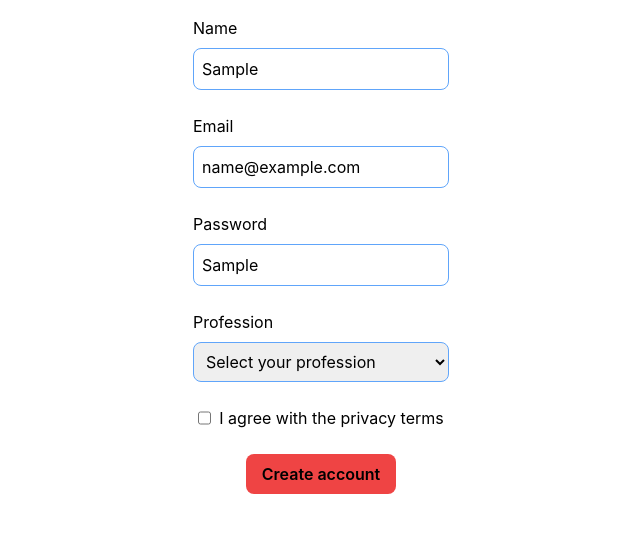
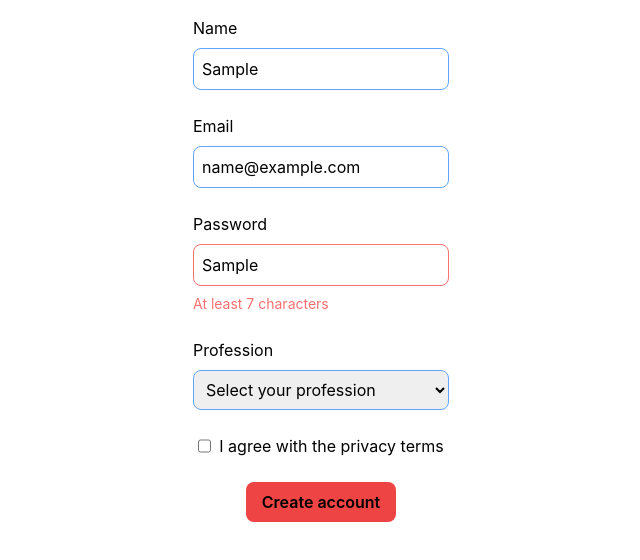
Before and after one commit to Braulin96/JavaScriptPratice, a React (Create React App) app: page / in a window 1280 px wide. Both pictures are taken after typing "Sample", "name@example.com", "Sample" into the empty fields and a click on the button "Create account". Shown: the top 560 px of the page, without its empty margins (319-959 px from the left). Built offline with nearby package versions, Linux system fonts and the light colour scheme.

Commit message:
added a error required in password

```diff
--- a/src/components/jbCole/HookForm.js
+++ b/src/components/jbCole/HookForm.js
@@ -17,7 +17,7 @@ const HookForm = () => {
           className={`outline-none border p-2 rounded-lg w-64 ${ errors?.name ? 'border-red-400' : 'border-blue-400 '}`}
           type="text"
           placeholder="Insert your name..."
-          {...register("name", {required: true})}
+          {...register("name", { required: true })}
         />
         { errors?.name?.type === 'required' ? <p className="text-sm text-red-400">Name is required</p> : ''}
       </div>
@@ -27,18 +27,20 @@ const HookForm = () => {
           className="border-blue-400 outline-none border p-2 rounded-lg w-64"
           type="text"
           placeholder="Insert your email..."
-          {...register("email")}
+          {...register("email", { required: true })}
         />
       </div>
 
       <div className="form-group flex flex-col gap-y-2 mx-auto">
         <label>Password</label>
         <input
-          className="border-blue-400 outline-none border p-2 rounded-lg w-64"
+          className={`outline-none border p-2 rounded-lg w-64 ${ errors?.password ? 'border-red-400' : 'border-blue-400 '}`}
           type="text"
           placeholder="type password..."
-          {...register("password")}
+          {...register("password", { required:true, minLength: 7 })}
         />
+           { errors?.password?.type === 'minLength' ? <p className="text-sm text-red-400">At least 7 characters</p> : ''}
+           { errors?.password?.type === 'required' ? <p className="text-sm text-red-400">Password is required</p> : ''}
       </div>
 
       <div className="form-group flex flex-col gap-y-2 mx-auto">
```
